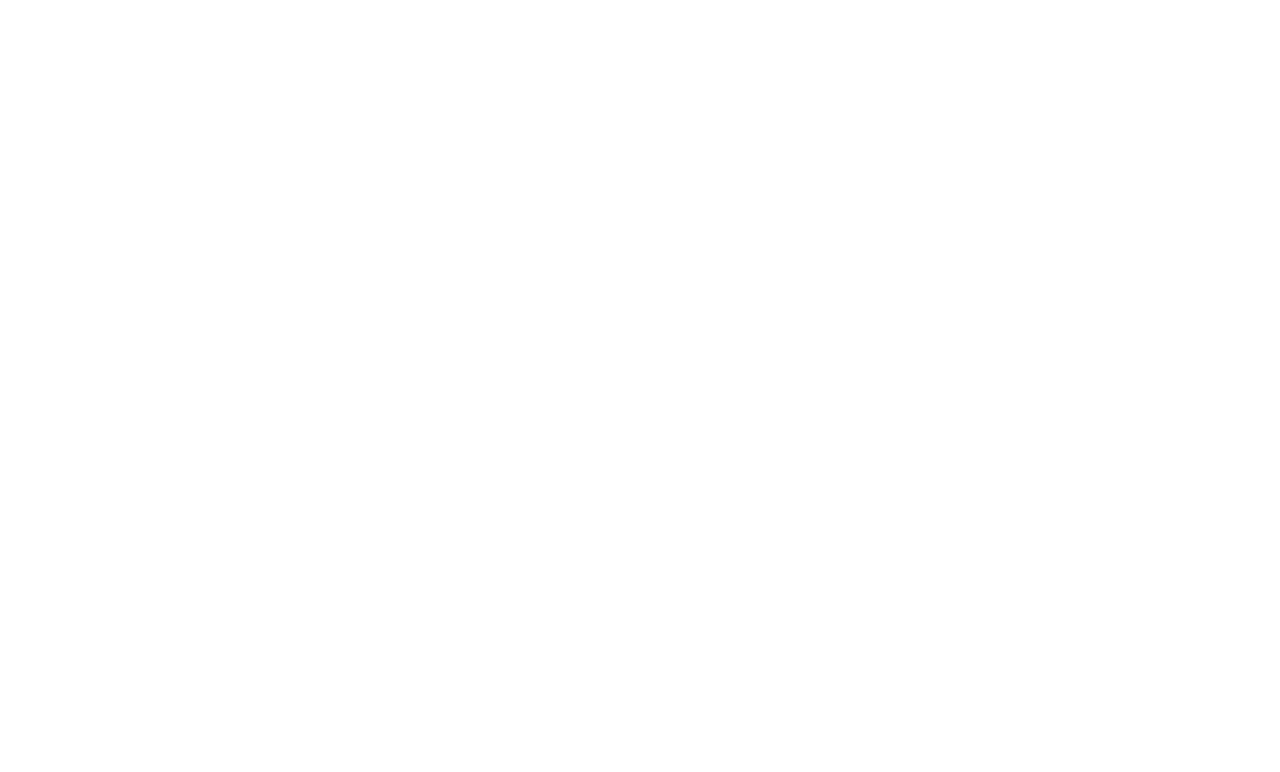
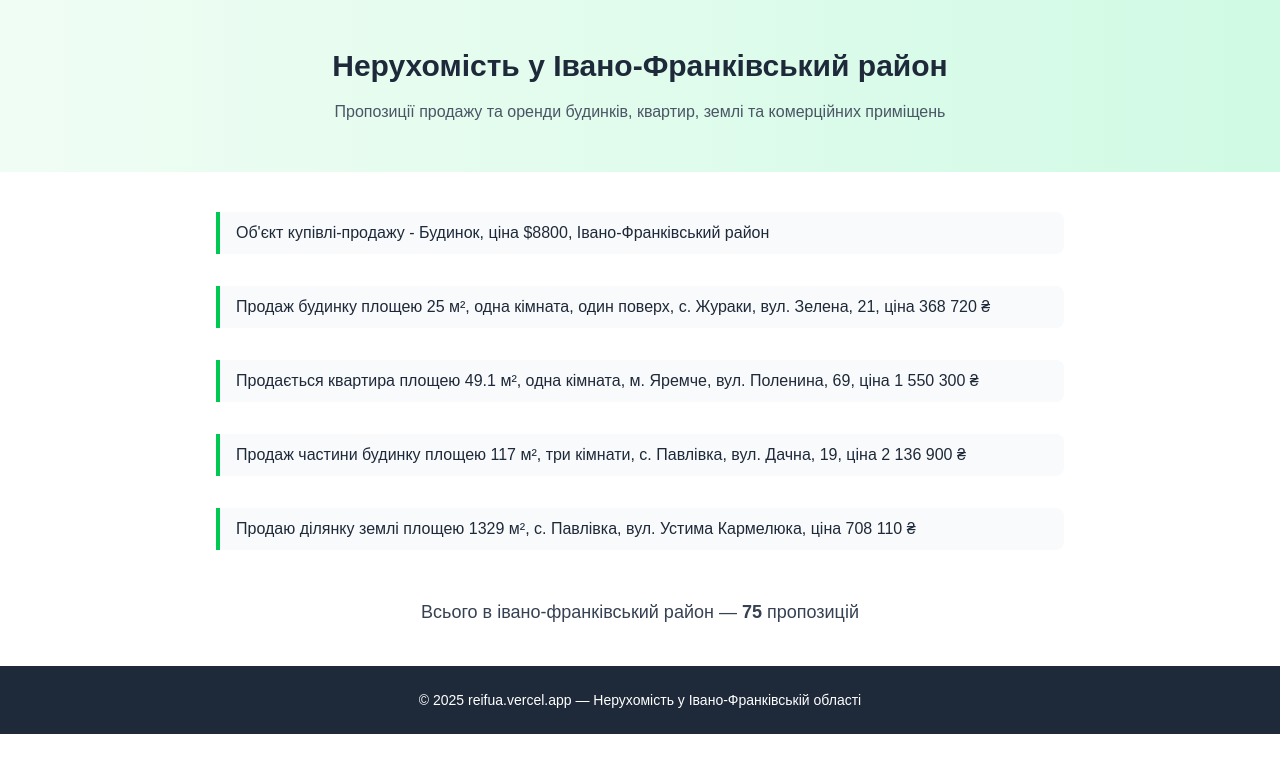
Before and after one commit to typo3uk/reifua, a Next.js app: page /district/ivano-frankivskyy/ in a window 1280 px wide. Before the commit this address had no page. Shown: the top 772 px of the page. Built offline with nearby package versions, Linux system fonts and the light colour scheme.

Commit message:
added pages of disctis one

```diff
--- a/src/app/district/[slug]/page.tsx
+++ b/src/app/district/[slug]/page.tsx
@@ -4,10 +4,9 @@
 
 // Дані про райони Івано-Франківської області
 const districtsData = {
-  ivanoFrankivskyy: {
+  'ivano-frankivskyy': {
     name: 'Івано-Франківський район',
     image: 'https://www.realestate.if.ua/assets/images/locations/ivano-frankivskyy.jpg',
-    slugUrl: 'ivano-frankivskyy',
     listings: [
       'Об\'єкт купівлі-продажу - Будинок, ціна $8800, Івано-Франківський район',
       'Продаж будинку площею 25 м², одна кімната, один поверх, с. Жураки, вул. Зелена, 21, ціна 368 720 ₴',
@@ -17,10 +16,9 @@
     ],
     count: 75,
   },
-  kaluskyy: {
+  'kaluskyy': {
     name: 'Калуський район',
     image: 'https://www.realestate.if.ua/assets/images/locations/kaluskyy.jpg',
-    slugUrl: 'kaluskyy',
     listings: [
       'Об\'єкт купівлі-продажу - Будинок, ціна $25000, Калуський район',
       'Продаю будинок площею 76.6 м², три кімнати, с. Вільхівка, вул. Шкільна, 5, ціна 1 047 500 ₴',
@@ -29,10 +27,9 @@
     ],
     count: 46,
   },
-  kolomyyskyy: {
+  'kolomyyskyy': {
     name: 'Коломийський район',
     image: 'https://www.realestate.if.ua/assets/images/locations/kolomyyskyy.jpg',
-    slugUrl: 'kolomyyskyy',
     listings: [
       'Об\'єкт купівлі-продажу - Будинок, ціна $39900, Коломийський район',
       'Продаю будинок площею 210 м², п’ять кімнат, с.м.т. Заболотів, вул. Нова, 15, ціна 1 671 810 ₴',
@@ -40,10 +37,9 @@
     ],
     count: 86,
   },
-  kosivskyy: {
+  'kosivskyy': {
     name: 'Косівський район',
     image: 'https://www.realestate.if.ua/assets/images/locations/kosivskyy.jpg',
-    slugUrl: 'kosivskyy',
     listings: [
       'Об\'єкт купівлі-продажу - Будинок, ціна $35000, Косівський район',
       'Продаю будинок площею 120 м², чотири кімнати, с. Косів, вул. Тараса Шевченка, 15, ціна 1 854 800 ₴',
@@ -51,10 +47,9 @@
     ],
     count: 20,
   },
-  nadvirnyanskyy: {
+  'nadvirnyanskyy': {
     name: 'Надвірнянський район',
     image: 'https://www.realestate.if.ua/assets/images/locations/nadvirnyanskyy.jpg',
-    slugUrl: 'nadvirnyanskyy',
     listings: [
       'Об\'єкт купівлі-продажу - Будинок, ціна $48000, Надвірнянський район',
       'Продаються квартири у м. Надвірна, вул. Ольги Кобилянської, 27, ціна від 3 980 500 ₴',
@@ -62,10 +57,9 @@
     ],
     count: 37,
   },
-  verkhovynskyy: {
+  'verkhovynskyy': {
     name: 'Верховинський район',
     image: 'https://www.realestate.if.ua/assets/images/locations/verkhovynskyy.jpg',
-    slugUrl: 'verkhovynskyy',
     listings: [
       'Об\'єкт купівлі-продажу - Будинок, ціна $1400000, Верховинський район',
       'Продаж будинку площею 1500 м², 27 кімнат, с. Верхній Ясенів, присілок Печіще, 7, ціна 58 660 000 ₴',
@@ -75,13 +69,11 @@
   },
 } as const;
 
-// Тип для ключів об'єкта
 type DistrictSlug = keyof typeof districtsData;
 
 export default function DistrictPage({ params }: { params: { slug: string } }) {
-  // Приведення типу для TypeScript
-  const districtKey = params.slug.replace(/-/g, '') as DistrictSlug;
-  const district = districtsData[districtKey];
+  const slug = params.slug as DistrictSlug;
+  const district = districtsData[slug];
 
   if (!district) {
     notFound();
@@ -102,7 +94,7 @@
       {/* Основний контент */}
       <main className="py-10 px-6 max-w-4xl mx-auto space-y-8">
         {district.listings.map((listing, i) => (
-          <div key={i} className="border-l-4 border-green-500 pl-4 py-2 bg-gray-50 rounded-r-lg shadow-sm">
+          <div key={i} className="border-l-4 border-green-500 pl-4 py-2 bg-gray-50 rounded-r-lg">
             <p className="text-gray-800 leading-relaxed text-sm md:text-base">{listing}</p>
           </div>
         ))}
```
